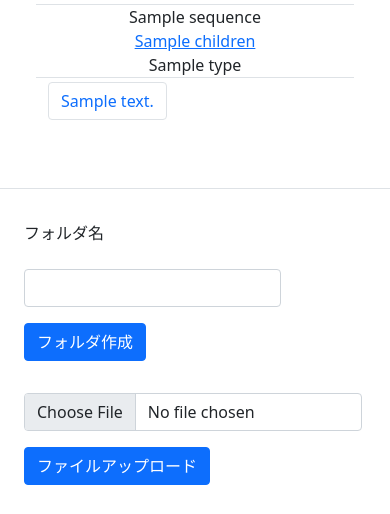
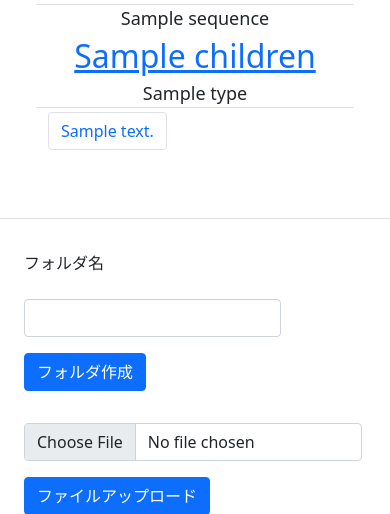
Before and after one commit to YuhichYOC/LogicalDOC-browser, a Django app: template templates/logicaldoc/browse.html in a window 390 px wide. Shown: the part 92-606 px from the top of the page. Run offline with Django 3.2, Linux system fonts and the light colour scheme; the template is opened without the code that fills it: most values are stand-ins (such as "Sample title", 1, 10 or a date in 2020).

Commit message:
Alpha 1.6

```diff
--- /dev/null
+++ b/static/logicaldoc.css
@@ -0,0 +1,22 @@
+@media screen and (max-width: 991px) {
+    .resize-font-l {
+        font-size: large;
+    }
+    .resize-font-xl {
+        font-size: x-large;
+    }
+    .resize-font-xxl {
+        font-size: xx-large;
+    }
+}
+@media screen and (min-width: 992px) {
+    .resize-font-l {
+        font-size: medium;
+    }
+    .resize-font-xl {
+        font-size: medium;
+    }
+    .resize-font-xxl {
+        font-size: medium;
+    }
+}
--- a/templates/logicaldoc/browse.html
+++ b/templates/logicaldoc/browse.html
@@ -1,3 +1,4 @@
+{% load static %}
 <!DOCTYPE html>
 <html lang="ja">
 <head>
@@ -7,6 +8,7 @@
           rel="stylesheet"
           integrity="sha384-KyZXEAg3QhqLMpG8r+8fhAXLRk2vvoC2f3B09zVXn8CA5QIVfZOJ3BCsw2P0p/We"
           crossorigin="anonymous">
+    <link href="{% static 'logicaldoc.css' %}" rel="stylesheet" type="text/css">
 </head>
 <body>
 <div class="container-fluid p-5">
--- a/templates/logicaldoc/part/folder_row.html
+++ b/templates/logicaldoc/part/folder_row.html
@@ -6,42 +6,42 @@
 {% endif %}
     style="min-height: 44px;">
 {% if 'folder' == i.type %}
-    <span class="col-sm-12 col-lg-2 text-center">
+    <span class="col-sm-12 col-lg-2 text-center resize-font-l">
         {{ i.sequence }}
     </span>
-    <span class="col-sm-12 col-lg-4 text-center d-flex">
+    <span class="col-sm-12 col-lg-4 text-center d-flex resize-font-xxl">
         <a class="flex-fill" href=?id={{ i.id }}&type={{ i.type }}&page=1>{{ i.name }}</a>
     </span>
     <span class="d-none d-lg-block col-lg-4 text-center">
         &nbsp;
     </span>
-    <span class="col-sm-12 col-lg-2 text-center">
+    <span class="col-sm-12 col-lg-2 text-center resize-font-l">
         {{ i.type }}
     </span>
 {% elif 'png' == i.type or 'jpg' == i.type %}
-    <span class="col-sm-12 col-lg-2 text-center">
+    <span class="col-sm-12 col-lg-2 text-center resize-font-l">
         {{ i.sequence }}
     </span>
-    <span class="col-sm-12 col-lg-4 text-center d-flex">
+    <span class="col-sm-12 col-lg-4 text-center d-flex resize-font-xxl">
         <a class="flex-fill" href=?id={{ i.id }}&type={{ i.type }}>{{ i.name }}</a>
     </span>
     <span class="col-sm-12 col-lg-4 text-center">
         <img src="{{ i.thumb }}" alt="{{ i.name }}">
     </span>
-    <span class="col-sm-12 col-lg-2 text-center">
+    <span class="col-sm-12 col-lg-2 text-center resize-font-l">
         {{ i.type }}
     </span>
 {% else %}
-    <span class="col-sm-12 col-lg-2 text-center">
+    <span class="col-sm-12 col-lg-2 text-center resize-font-l">
         {{ i.sequence }}
     </span>
-    <span class="col-sm-12 col-lg-4 text-center d-flex">
+    <span class="col-sm-12 col-lg-4 text-center d-flex resize-font-xxl">
         <a class="flex-fill" href=?id={{ i.id }}&type={{ i.type }}>{{ i.name }}</a>
     </span>
     <span class="d-none d-lg-block col-lg-4 text-center">
         &nbsp;
     </span>
-    <span class="col-sm-12 col-lg-2 text-center">
+    <span class="col-sm-12 col-lg-2 text-center resize-font-l">
         {{ i.type }}
     </span>
 {% endif %}
```
Also changed, not shown: templates/logicaldoc/part/view_content.html (+23 -10 lines), templates/logicaldoc/view.html (+2 -5 lines).
